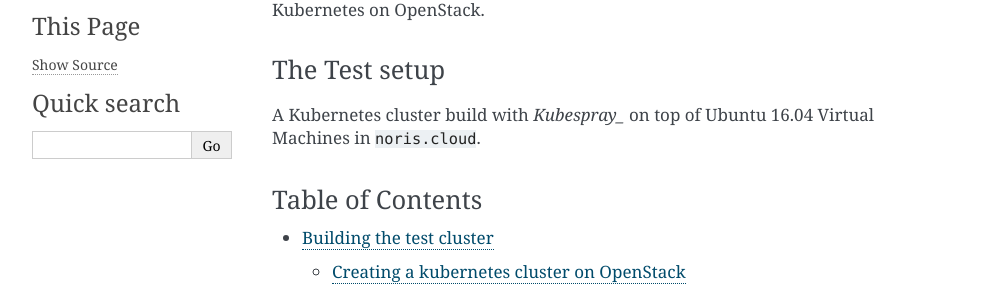
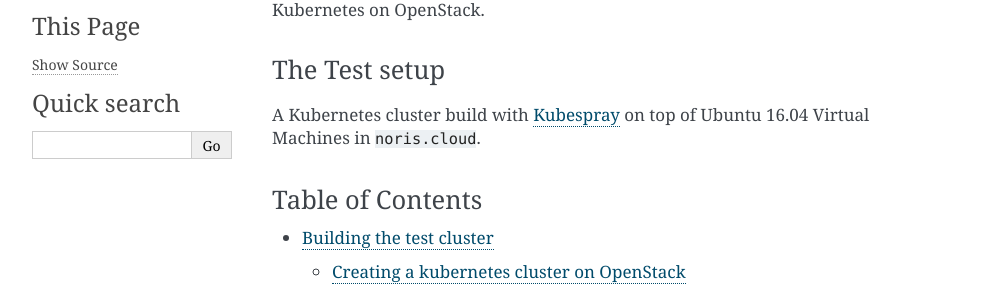
Before and after one commit to noris-network/cinder-demo, a Sphinx documentation site: the page built from docs/source/index.rst, in a window 1280 px wide. Shown: the part 201-488 px from the top of the page, without its empty margins (148-1141 px from the left). Built offline with Sphinx 7.4.7, drawn with Linux system fonts in a browser that asks for light colours.

```diff
--- a/docs/source/index.rst
+++ b/docs/source/index.rst
@@ -15,7 +15,7 @@ for Kubernetes on OpenStack.
 The Test setup
 ~~~~~~~~~~~~~~
 
-A Kubernetes cluster build with `Kubespray_` on top of Ubuntu 16.04 Virtual
+A Kubernetes cluster build with Kubespray_ on top of Ubuntu 16.04 Virtual
 Machines in ``noris.cloud``.
 
 
```
